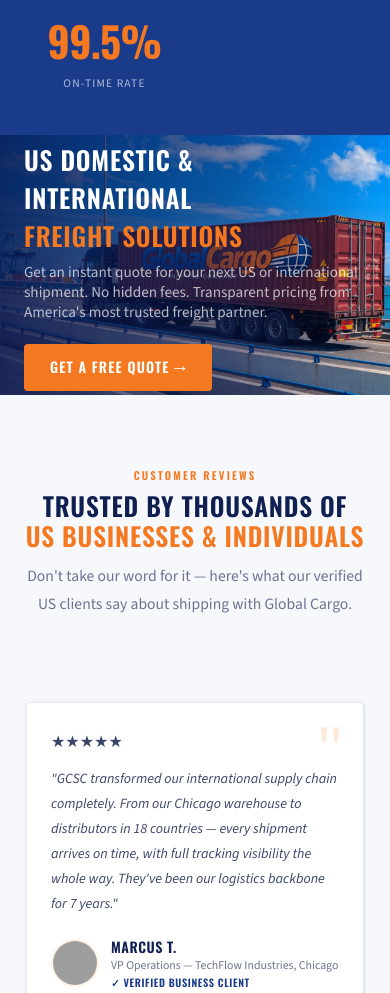
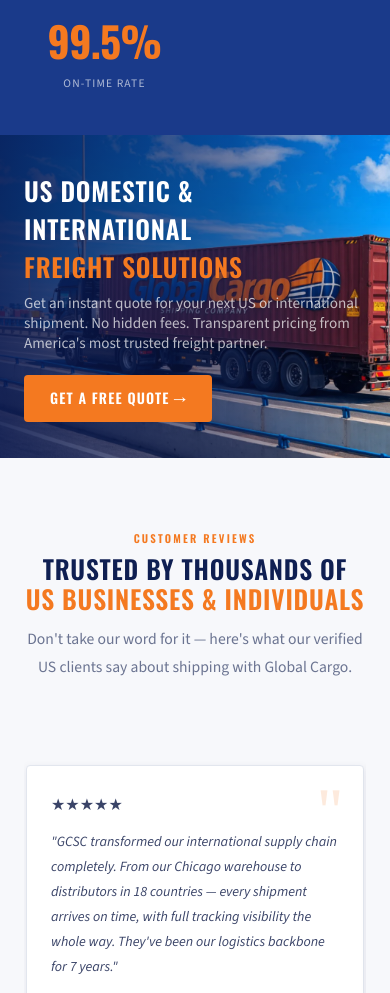
Before and after one commit to EmperorDPriest/GlobalCargo-GCSC-, a plain HTML site: page frontend/index.html in a window 390 px wide. Shown: the part 5360-6353 px from the top of the page. Drawn offline with nearby package versions, Linux system fonts and the light colour scheme; grey boxes are pictures that could not be loaded.

Commit message:
Update index.html

```diff
--- a/frontend/index.html
+++ b/frontend/index.html
@@ -1979,6 +1979,12 @@
 
       .hero-inner {
         padding: 40px 20px
+      }
+
+      .hero-strip {
+        height: auto;
+        min-height: 260px;
+        padding: 36px 0
       }
     }
 
```
